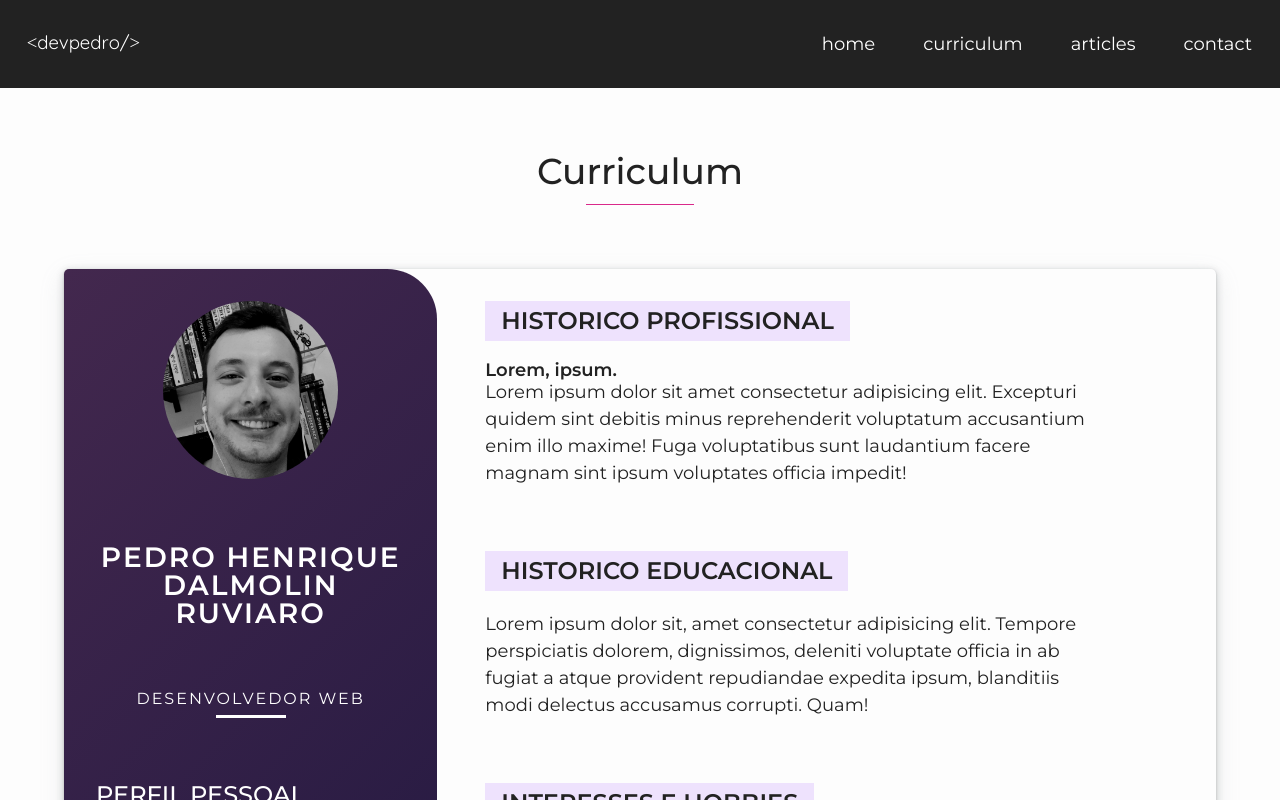
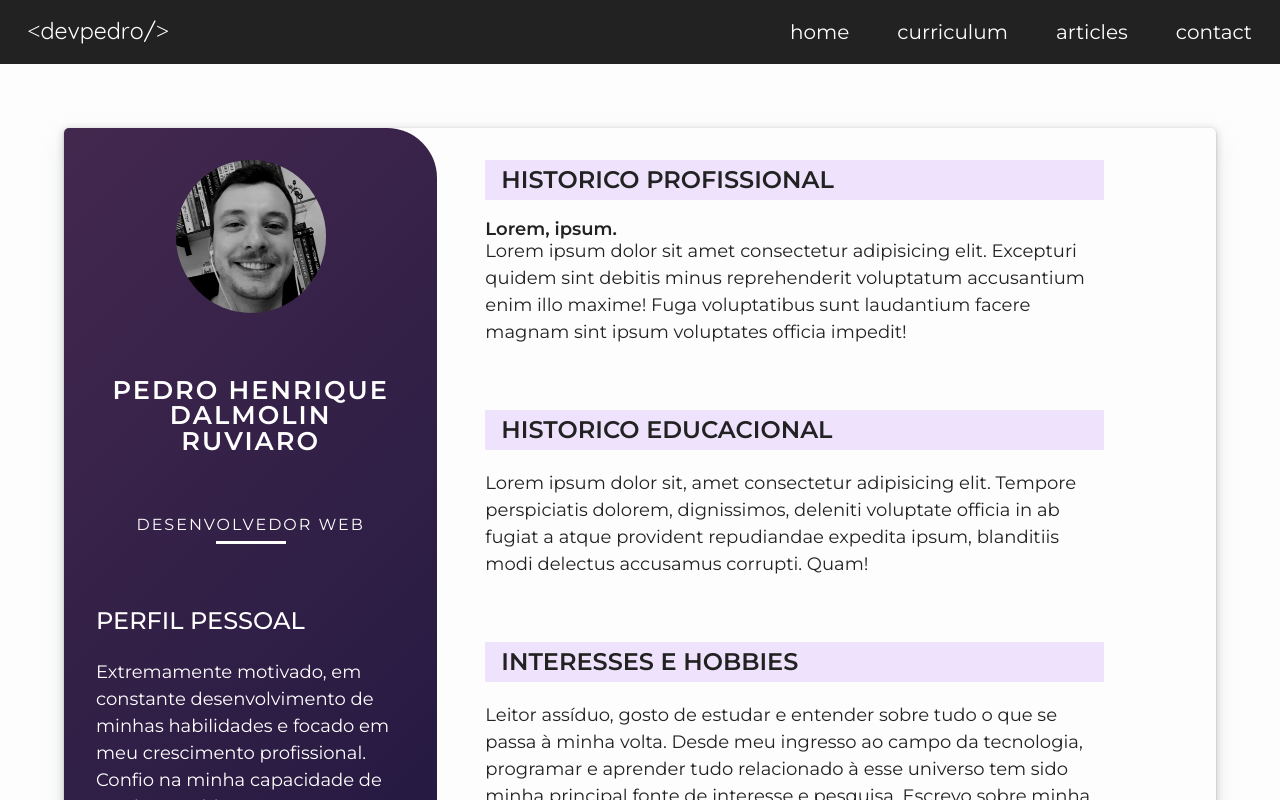
Before and after one commit to pedrodruviaro/new-website-react, a React (Create React App) app: page /curriculum in a window 1280 px wide. Shown: the top 800 px of the page. Built offline with nearby package versions, Linux system fonts and the light colour scheme; no server answers.

Commit message:
arrumando header e curriculum

```diff
--- a/src/componets/Header/index.jsx
+++ b/src/componets/Header/index.jsx
@@ -1,7 +1,6 @@
 import React from "react";
 import { Hamburger, HeaderStyled, MenuNavHeader } from "./styles";
 import logo from "../../assets/imgs/logo.svg";
-import { FlexContainer } from "../Containers";
 import { Link } from "react-router-dom";
 
 export default function Index(props) {
@@ -16,24 +15,23 @@ export default function Index(props) {
         },
         {
             label: "Articles",
-            path: "/articles"
+            path: "/articles",
         },
         {
             label: "Contact",
             path: "/contact",
-        }
+        },
     ];
 
     return (
         <HeaderStyled>
-            <FlexContainer align="center" justify="space-between" padding="1.5rem">
             <Link to="/">
                 <img src={logo} alt="" />
             </Link>
 
             <MenuNavHeader>
                 <ul>
-                        {links.map(link => (
+                    {links.map((link) => (
                         <li key={link.path}>
                             <Link to={link.path}>{link.label}</Link>
                         </li>
@@ -47,7 +45,6 @@ export default function Index(props) {
             >
                 <div className="line"></div>
             </Hamburger>
-            </FlexContainer>
         </HeaderStyled>
     );
 }
--- a/src/componets/Header/styles.jsx
+++ b/src/componets/Header/styles.jsx
@@ -1,19 +1,23 @@
 import styled from "styled-components";
 
 export const HeaderStyled = styled.header`
-    /* background-color: ${props => props.theme.clrDark};
-    color: ${props => props.theme.clrLight};
-    padding: 1rem 1.5rem;
     height: 8vh;
     display: flex;
     align-items: center;
-    justify-content: space-between; */
+    justify-content: space-between;
+    padding: 1.5rem;
 
     background-color: ${props => props.theme.clrDark};
     color: ${props => props.theme.clrLight};
 
     img {
         width: 120px;
+    }
+
+    @media (min-width: 900px){
+        img{
+            width: 150px;
+        }
     }
 `
 
@@ -29,6 +33,7 @@ export const MenuNavHeader = styled.nav`
     a {
         padding: 0 .25rem;
         text-transform: lowercase;
+        font-size: 1.25rem;
 
         &:hover {
             color: ${props => props.theme.clrAccent}
--- a/src/componets/Hero/styles.jsx
+++ b/src/componets/Hero/styles.jsx
@@ -10,7 +10,7 @@ background-position: center;
 background-size: contain cover;
 background-repeat:repeat repeat; */
 
-    height: calc(100vh - 88px);
+    height: calc(100vh - 8vh);
     background: linear-gradient(to top, #2e1b36, #03051f);
 
     color: #fff;
--- a/src/componets/Profile/styles.jsx
+++ b/src/componets/Profile/styles.jsx
@@ -4,7 +4,7 @@ export const ProfileStyled = styled.section`
     display: grid;
     position: relative;
     text-align: center;
-    padding: 7rem 0;
+    padding: 10rem 0;
 
     h2 {
         font-weight: 300;
--- a/src/pages/Curriculum/index.jsx
+++ b/src/pages/Curriculum/index.jsx
@@ -1,13 +1,14 @@
 import React from "react";
-import {Container} from '../../componets/Containers'
-import {Paragraph, QuaternayTitle, TertiaryTitle} from '../../componets/Typography'
+import {Paragraph, QuaternayTitle} from '../../componets/Typography'
 import { CentralCurriculum, Curriculum, SideBarCurriculum } from "./styles";
 import profilePhoto from '../../assets/imgs/perfil.jpg'
+
+import { Container } from '../../componets/Containers'
 
 export default function index() {
     return (
         <Container>
-            <TertiaryTitle>Curriculum</TertiaryTitle>
+
             <Curriculum>
                 <SideBarCurriculum>
                     <img src={profilePhoto} alt="Pedro Profile"/>
--- a/src/pages/Curriculum/styles.jsx
+++ b/src/pages/Curriculum/styles.jsx
@@ -3,18 +3,19 @@ import styled from "styled-components";
 export const Curriculum = styled.div`
     display: flex;
     flex-direction: column;
-    margin: 4rem auto;
+
     border-radius: 5px;
     overflow: hidden;
     box-shadow: rgba(60, 64, 67, 0.3) 0px 1px 2px 0px,
         rgba(60, 64, 67, 0.15) 0px 2px 6px 2px,
         rgba(149, 157, 165, 0.2) 0px 8px 24px;
 
-    p {
-        font-size: 1.125rem;
-    }
     @media (min-width: 900px) {
         flex-direction: row;
+
+        p {
+            font-size: 1.125rem;
+        }
     }
 `;
 
@@ -28,7 +29,7 @@ export const SideBarCurriculum = styled.section`
     background: linear-gradient(135deg, #43284e, #090c36);
 
     img {
-        width: 175px;
+        width: 150px;
         border-radius: 50%;
         margin: 0 auto;
     }
@@ -36,7 +37,7 @@ export const SideBarCurriculum = styled.section`
     .nome {
         letter-spacing: 2px;
         text-align: center;
-        font-size: 1.75rem;
+        font-size: 1.6rem;
         font-weight: 900;
     }
 
@@ -75,7 +76,6 @@ export const SideBarCurriculum = styled.section`
         flex: 1;
         border-top-right-radius: 50px;
         border-bottom-right-radius: 50px;
-        position: relative;
         z-index: 999;
     }
 `;
@@ -90,7 +90,6 @@ export const CentralCurriculum = styled.section`
         font-size: 1.5rem;
         padding: 0.5rem 1rem;
         font-weight: 700;
-        width: max-content;
         margin-bottom: 1.25rem;
         background-color: #eee2fd;
     }
```
Lines whose indentation alone changed are shown as unchanged.
